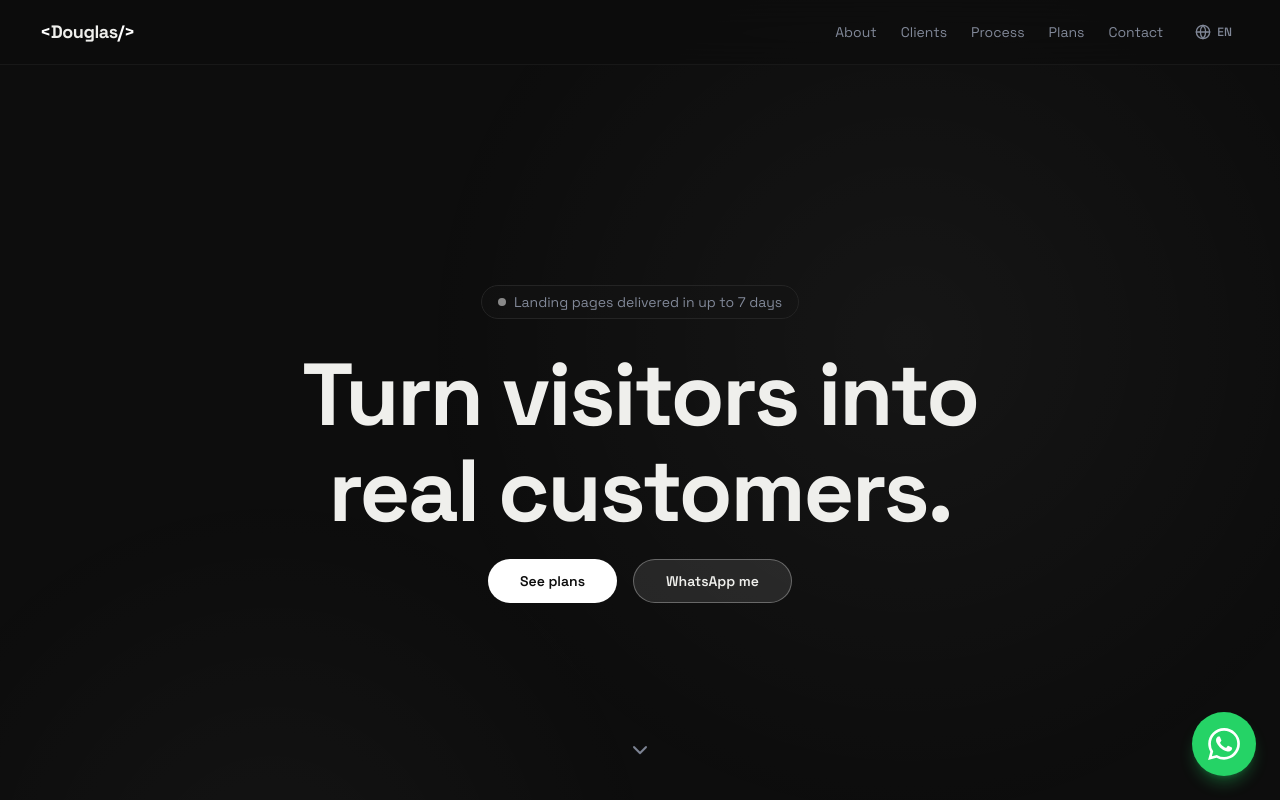
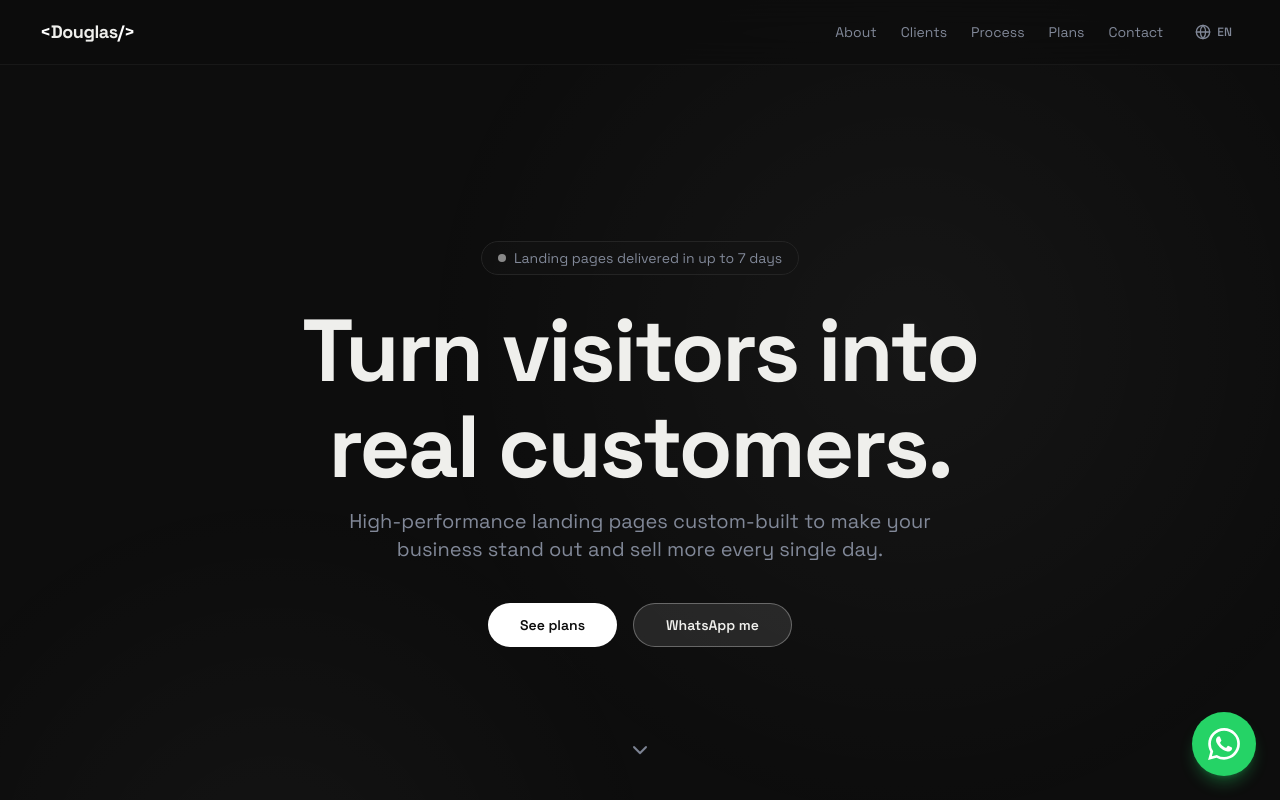
Before and after one commit to doglz/my-portfolio, a React (Vite) app: page / in a window 1280 px wide. Shown: the top 800 px of the page. Built offline with nearby package versions, Linux system fonts and the light colour scheme.

Commit message:
feat: added short complementary text below main title

```diff
--- a/src/contexts/LanguageContext.tsx
+++ b/src/contexts/LanguageContext.tsx
@@ -130,7 +130,7 @@ const translations = {
     available: "Landing pages com entrega em até 7 dias",
     heroTitle1: "Transforme visitantes em ",
     heroTitle2: "clientes reais.",
-    heroDescription: "",
+    heroDescription: "Landing pages de alta performance criadas sob medida para o seu negócio se destacar e vender mais todos os dias.",
     viewProjects: "Ver planos",
     talkToMe: "Falar no WhatsApp",
     aboutTag: "// sobre mim",
@@ -289,7 +289,7 @@ const translations = {
     available: "Landing pages delivered in up to 7 days",
     heroTitle1: "Turn visitors into ",
     heroTitle2: "real customers.",
-    heroDescription: "",
+    heroDescription: "High-performance landing pages custom-built to make your business stand out and sell more every single day.",
     viewProjects: "See plans",
     talkToMe: "WhatsApp me",
     aboutTag: "// about me",
--- a/src/pages/Index.tsx
+++ b/src/pages/Index.tsx
@@ -361,6 +361,14 @@ const Index = () => {
             {renderGoogleText(t.heroTitle1)}
             <span className="block text-foreground mt-2">{t.heroTitle2}</span>
           </motion.h1>
+          <motion.p
+            initial={{ opacity: 0, y: 20 }}
+            animate={{ opacity: 1, y: 0 }}
+            transition={{ duration: 0.6, delay: 0.7 }}
+            className="text-lg md:text-xl text-muted-foreground max-w-2xl mx-auto mb-8 leading-relaxed"
+          >
+            {t.heroDescription}
+          </motion.p>
 
           <motion.div
             initial={{ opacity: 0, y: 20 }}
```
